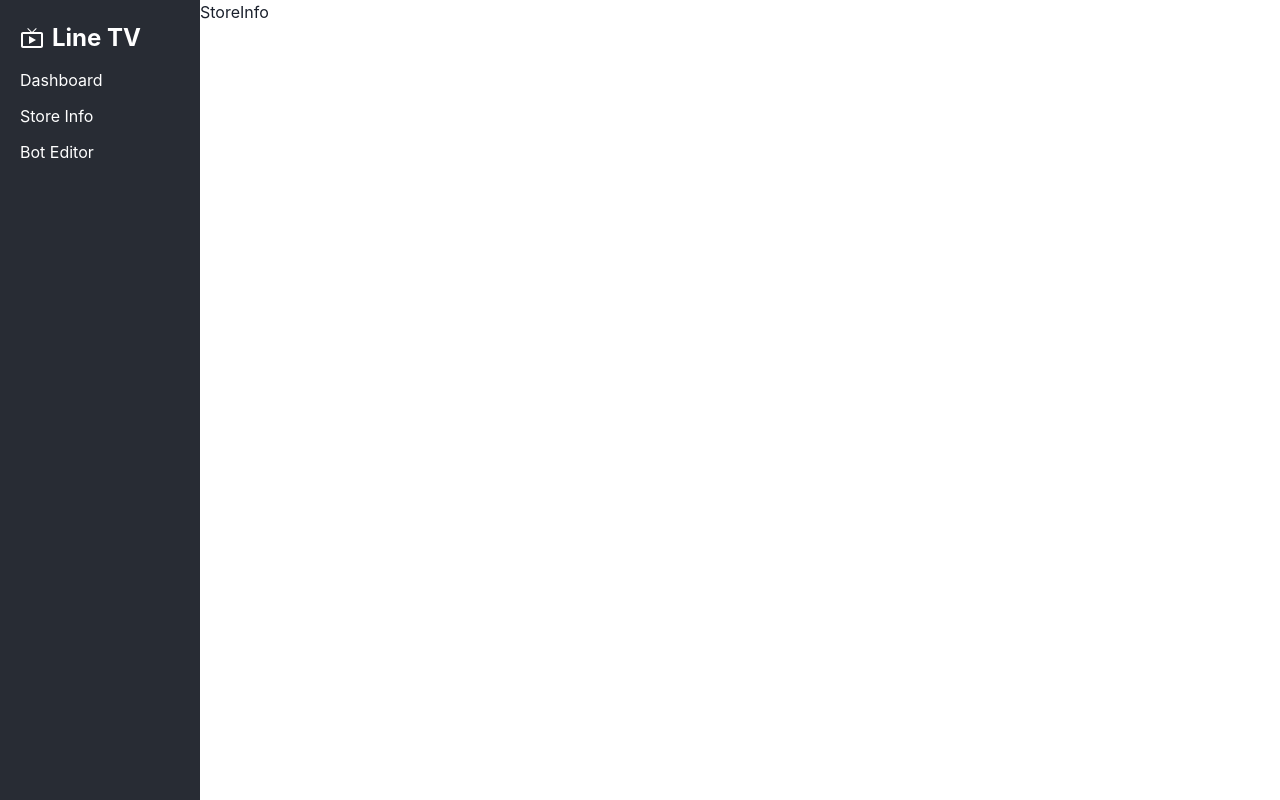
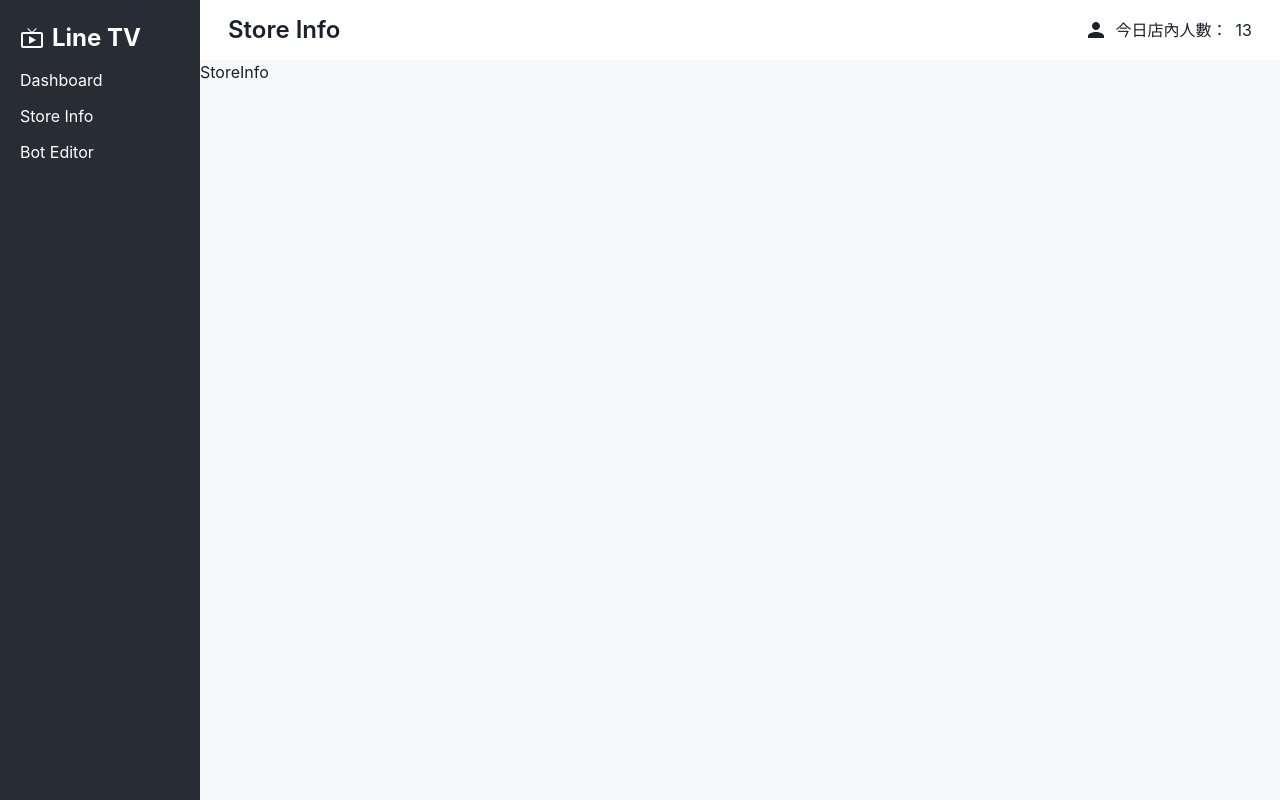
Before and after one commit to kuouu/line-tv, a React (Create React App) app: page /storeinfo in a window 1280 px wide. Built offline with nearby package versions, Linux system fonts and the light colour scheme.

Commit message:
feat(Navbar): add navbar

```diff
--- a/src/App.js
+++ b/src/App.js
@@ -8,6 +8,7 @@ import Login from './views/Login';
 import StoreInfo from './views/StoreInfo';
 import Dashboard from './views/Dashboard';
 import BotEditor from './views/BotEditor';
+import Navbar from './views/Navbar';
 
 function App() {
   return (
@@ -17,6 +18,7 @@ function App() {
         <Container>
           <Sidebar />
           <MainSection>
+            <Navbar />
             <Switch>
               <Redirect exact from="/" to="/dashboard" />
               <Route exact path="/login" component={Login} />
@@ -42,4 +44,6 @@ const Container = styled.div`
 
 const MainSection = styled.div`
   height: 100vh;
+  flex-grow: 1;
+  background-color: #f6f8fa;
 `
--- /dev/null
+++ b/src/views/Navbar.js
@@ -0,0 +1,32 @@
+import React from 'react'
+import { Flex, Text, HStack } from '@chakra-ui/layout'
+import { useLocation } from 'react-router';
+import { MdPerson } from 'react-icons/md';
+
+export default function Navbar() {
+  const location = useLocation();
+  const urlToPageName = {
+    '/dashboard': 'Dashboard',
+    '/storeinfo': 'Store Info',
+    '/boteditor': 'Bot Editor'
+  };
+  return (
+    <Flex
+      w='100%'
+      px={7}
+      py={3}
+      align='center'
+      bgColor='white'
+      justify='space-between'
+    >
+      <Text fontWeight='semibold' fontSize='2xl'>
+        {urlToPageName[location.pathname]}
+      </Text>
+      <HStack align='center'>
+        <MdPerson fontSize='1.5rem'/>
+        <Text>今日店內人數：</Text>
+        <Text>13</Text>
+      </HStack>
+    </Flex>
+  )
+}
```
